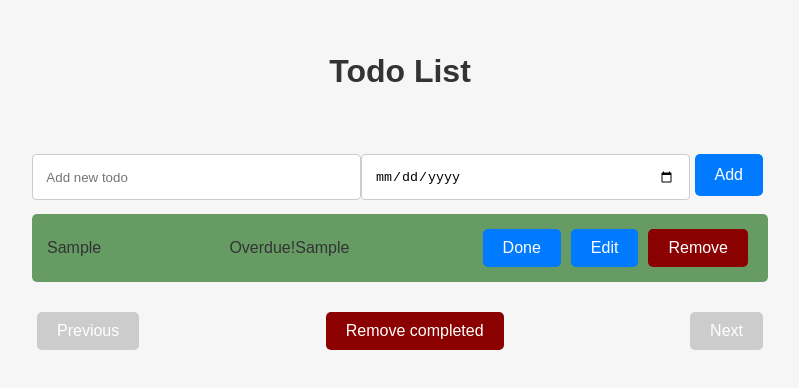
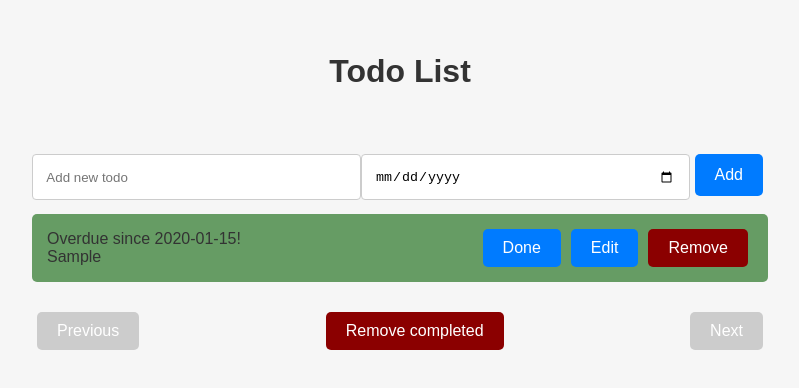
Before and after one commit to pokke/grupp-todo-app, a React (Create React App) app in the folder todo-app/: page / in a window 1280 px wide. Both pictures are taken after typing "Sample", "2020-01-15" into the empty fields and a click on the button "Add". Shown: the top 388 px of the page, without its empty margins (240-1039 px from the left). Built offline with nearby package versions, Linux system fonts and the light colour scheme.

Commit message:
Date fix!

```diff
--- a/todo-app/src/App.js
+++ b/todo-app/src/App.js
@@ -137,15 +137,6 @@ function App() {
                         }`}
                         key={todo.id}
                     >
-                        <div className="title-container">{todo.title}</div>
-                        {todo.dueDate &&
-                            new Date(todo.dueDate) > new Date() && (
-                                <div className="due-soon">Due soon!</div>
-                            )}
-                        {todo.dueDate &&
-                            new Date(todo.dueDate) <= new Date() && (
-                                <div className="overdue">Overdue!</div>
-                            )}
                         {editTodo && editTodo.id === todo.id ? (
                             <input
                                 type="text"
@@ -158,7 +149,21 @@ function App() {
                                 }
                             />
                         ) : (
-                            <div className="title-container">{todo.title}</div>
+                            <div className="title-container">
+                                {todo.dueDate &&
+                                    new Date(todo.dueDate) > new Date() && (
+                                        <div className="due-soon">
+                                            Due {todo.dueDate} - Soon!
+                                        </div>
+                                    )}
+                                {todo.dueDate &&
+                                    new Date(todo.dueDate) <= new Date() && (
+                                        <div className="overdue">
+                                            Overdue since {todo.dueDate}!
+                                        </div>
+                                    )}
+                                {todo.title}
+                            </div>
                         )}
                         <div className="actions-container">
                             {todo.completed ? (
```
Also changed, not shown: 1 other file (tests, documents, lock files or other folders).
